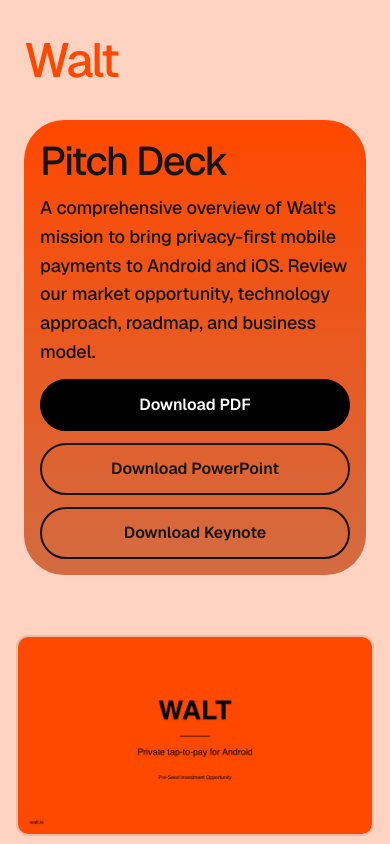
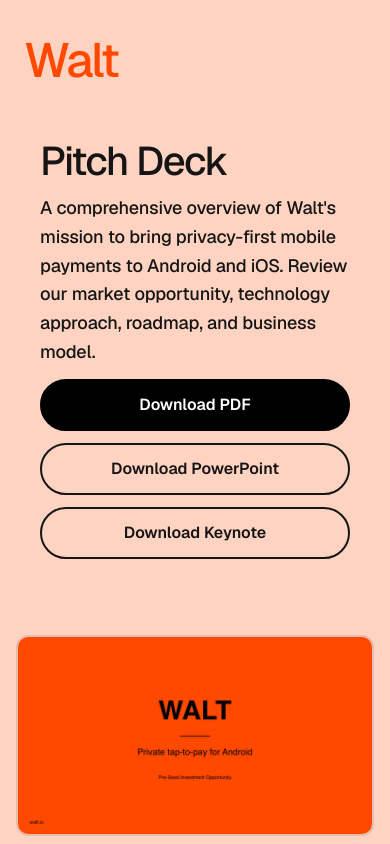
Before and after one commit to walt-app/walt-signup, a Next.js app: page /pitch in a window 390 px wide. Shown: the top 844 px of the page. Built offline with nearby package versions, Linux system fonts and the light colour scheme.

Commit message:
Remove pitch card background on mobile (#29)
* Remove pitch card background on mobile for cleaner layout

* Remove pitch card background on desktop as well

```diff
--- a/styles/globals.css
+++ b/styles/globals.css
@@ -1235,12 +1235,8 @@ h6 {
   width: 100%;
   max-width: var(--max-width);
   margin: 0 auto;
-  background: linear-gradient(
-    180deg,
-    var(--orange-gradient-start) 0%,
-    var(--orange-gradient-end) 100%
-  );
-  border-radius: var(--radius-section);
+  background: none;
+  border-radius: 0;
   padding: 32px var(--padding-section);
 }
 
@@ -1355,8 +1351,12 @@ h6 {
 }
 
 @keyframes lightbox-fade-in {
-  from { opacity: 0; }
-  to { opacity: 1; }
+  from {
+    opacity: 0;
+  }
+  to {
+    opacity: 1;
+  }
 }
 
 .lightbox-close {
@@ -1436,6 +1436,11 @@ h6 {
     padding: var(--padding-md);
   }
 
+  .pitch-card {
+    background: none;
+    border-radius: 0;
+  }
+
   .pitch-slides {
     padding: 36px var(--padding-md);
   }
```
